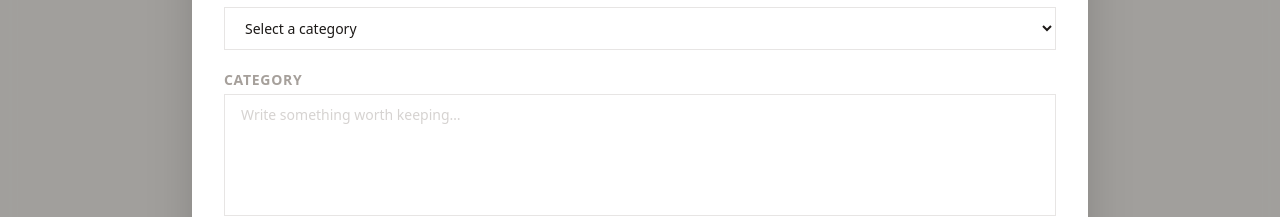
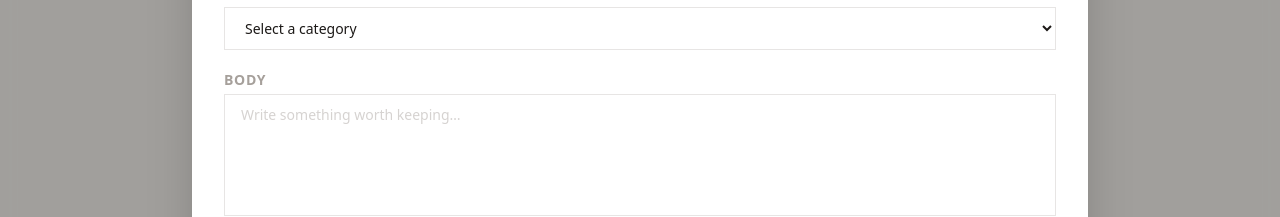
Before and after one commit to Brahmanaman/CodePearReview, a React (Vite) app in the folder postmanager/: page / in a window 1280 px wide. Both pictures are taken after a click on the button "+ New Post". Shown: the part 331-548 px from the top of the page. Built offline with nearby package versions, Linux system fonts and the light colour scheme.

Commit message:
Change label from 'Category' to 'Body' in Form component

```diff
--- a/postmanager/src/components/Form.jsx
+++ b/postmanager/src/components/Form.jsx
@@ -71,7 +71,7 @@ const Form = ({ setModal, modal, setPost, post, setPosts, posts }) => {
                         </div>
 
                         <div>
-                            <p className='uppercase font-semibold text-stone-400 text-sm tracking-wider mb-1'>Category</p>
+                            <p className='uppercase font-semibold text-stone-400 text-sm tracking-wider mb-1'>Body</p>
                             <textarea type="text" id="body" name="body" rows={5} placeholder='Write something worth keeping…' value={post.body} onChange={handleForm} className='border border-stone-200 w-full px-4 py-2.5 text-stone-900 text-sm placeholder-stone-300 focus:outline-none focus:ring-1 focus:ring-stone-900 transition resize-none' />
                             {errors.body && <p className="text-red-500 text-xs mt-1">{errors.body}</p>}
                         </div>
```
